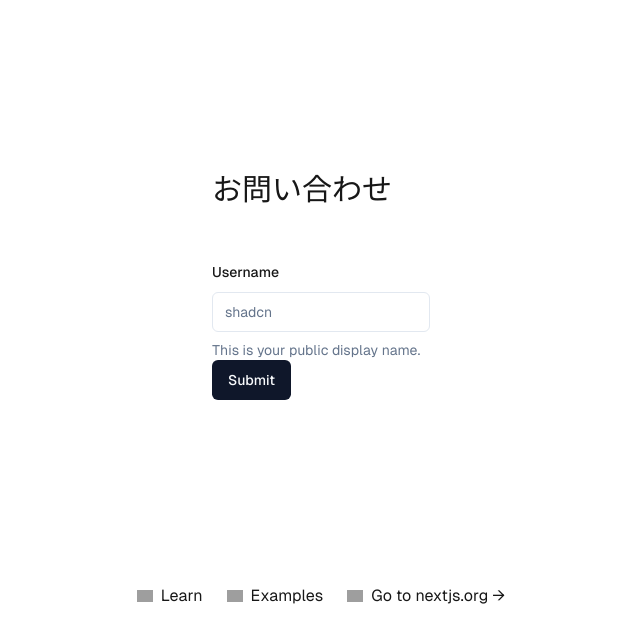
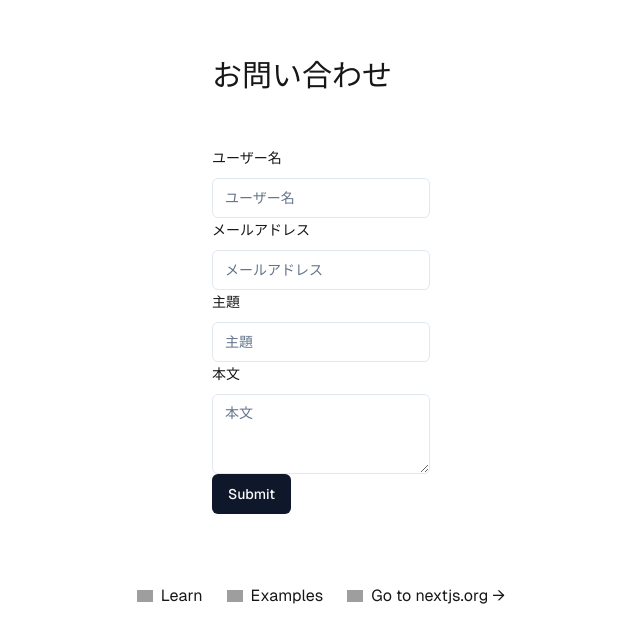
Before and after one commit to shu-ken/auth-form-with-nextjs, a Next.js app: page / in a window 1280 px wide. Shown: the part 114-756 px from the top of the page, without its empty margins (319-959 px from the left). Built offline with nearby package versions, Linux system fonts and the light colour scheme; grey boxes are pictures that could not be loaded.

Commit message:
zodResolverを導入してスキーマの型定義を適用させる

```diff
--- a/components/Mailform/Mailform.tsx
+++ b/components/Mailform/Mailform.tsx
@@ -4,9 +4,20 @@
 import { Button } from '../ui/button'
 import { Input } from '../ui/input'
 import { useForm } from 'react-hook-form'
+import { zodResolver } from '@hookform/resolvers/zod'
+import { formSchema } from '@/lib/formSchema'
+import { Textarea } from '../ui/textarea'
 
 const Mailform = () => {
-  const form = useForm()
+  const form = useForm({
+    resolver: zodResolver(formSchema),
+    defaultValues: {
+      username: '',
+      subject: '',
+      email: '',
+      content: '',
+    },
+  })
 
   function onSubmit(values: any) {
     console.log(values)
@@ -24,11 +35,49 @@
           name="username"
           render={({ field }) => (
             <FormItem>
-              <FormLabel>Username</FormLabel>
+              <FormLabel>ユーザー名</FormLabel>
               <FormControl>
-                <Input placeholder="shadcn" {...field} />
+                <Input placeholder="ユーザー名" {...field} />
               </FormControl>
-              <FormDescription>This is your public display name.</FormDescription>
+              <FormMessage />
+            </FormItem>
+          )}
+        />
+        <FormField
+          control={form.control}
+          name="email"
+          render={({ field }) => (
+            <FormItem>
+              <FormLabel>メールアドレス</FormLabel>
+              <FormControl>
+                <Input placeholder="メールアドレス" {...field} />
+              </FormControl>
+              <FormMessage />
+            </FormItem>
+          )}
+        />
+        <FormField
+          control={form.control}
+          name="subject"
+          render={({ field }) => (
+            <FormItem>
+              <FormLabel>主題</FormLabel>
+              <FormControl>
+                <Input placeholder="主題" {...field} />
+              </FormControl>
+              <FormMessage />
+            </FormItem>
+          )}
+        />
+        <FormField
+          control={form.control}
+          name="content"
+          render={({ field }) => (
+            <FormItem>
+              <FormLabel>本文</FormLabel>
+              <FormControl>
+                <Textarea placeholder="本文" {...field} />
+              </FormControl>
               <FormMessage />
             </FormItem>
           )}
--- /dev/null
+++ b/components/ui/textarea.tsx
@@ -0,0 +1,24 @@
+import * as React from "react"
+
+import { cn } from "@/lib/utils"
+
+export interface TextareaProps
+  extends React.TextareaHTMLAttributes<HTMLTextAreaElement> {}
+
+const Textarea = React.forwardRef<HTMLTextAreaElement, TextareaProps>(
+  ({ className, ...props }, ref) => {
+    return (
+      <textarea
+        className={cn(
+          "flex min-h-[80px] w-full rounded-md border border-input bg-background px-3 py-2 text-sm ring-offset-background placeholder:text-muted-foreground focus-visible:outline-none focus-visible:ring-2 focus-visible:ring-ring focus-visible:ring-offset-2 disabled:cursor-not-allowed disabled:opacity-50",
+          className
+        )}
+        ref={ref}
+        {...props}
+      />
+    )
+  }
+)
+Textarea.displayName = "Textarea"
+
+export { Textarea }
```
